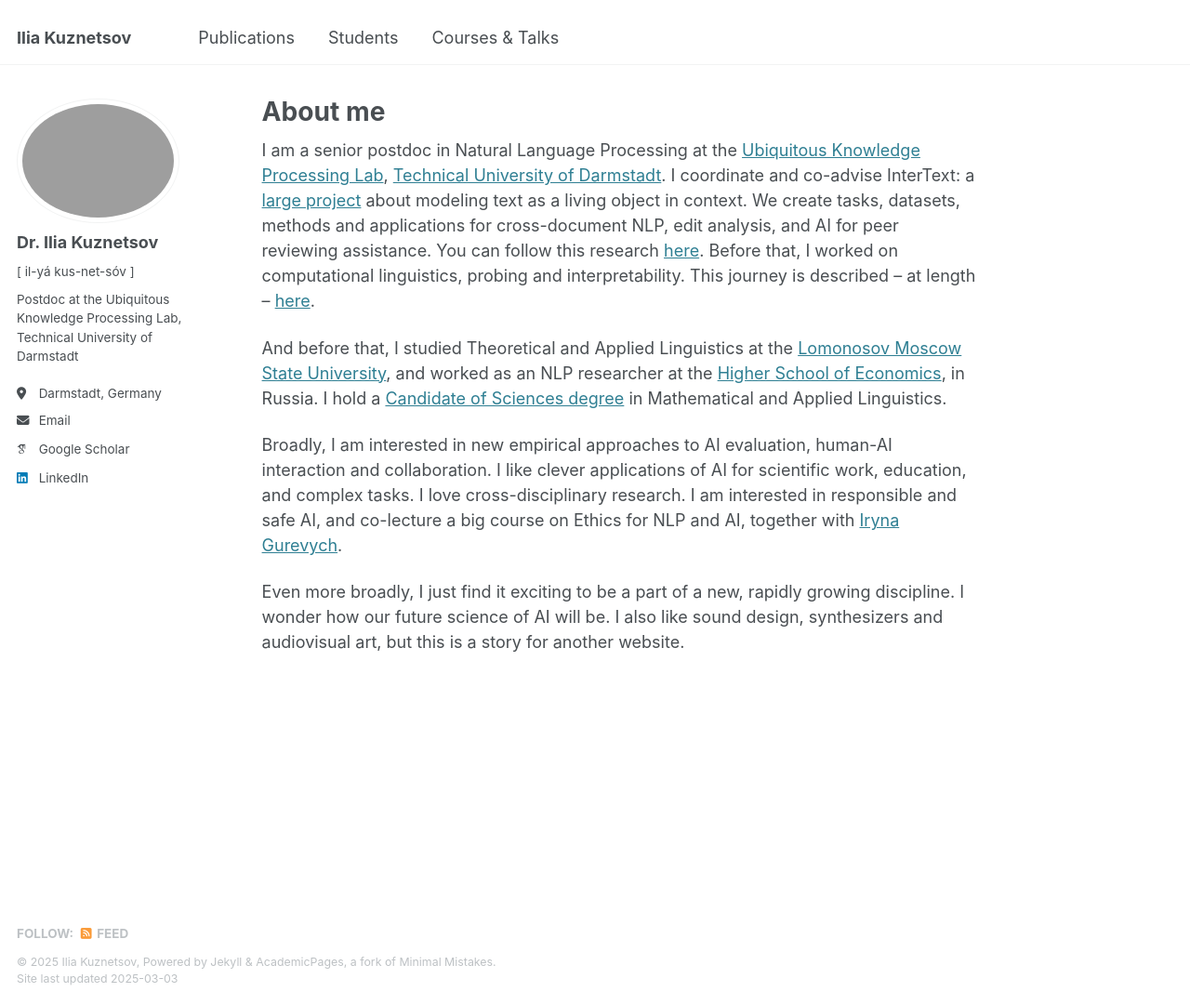
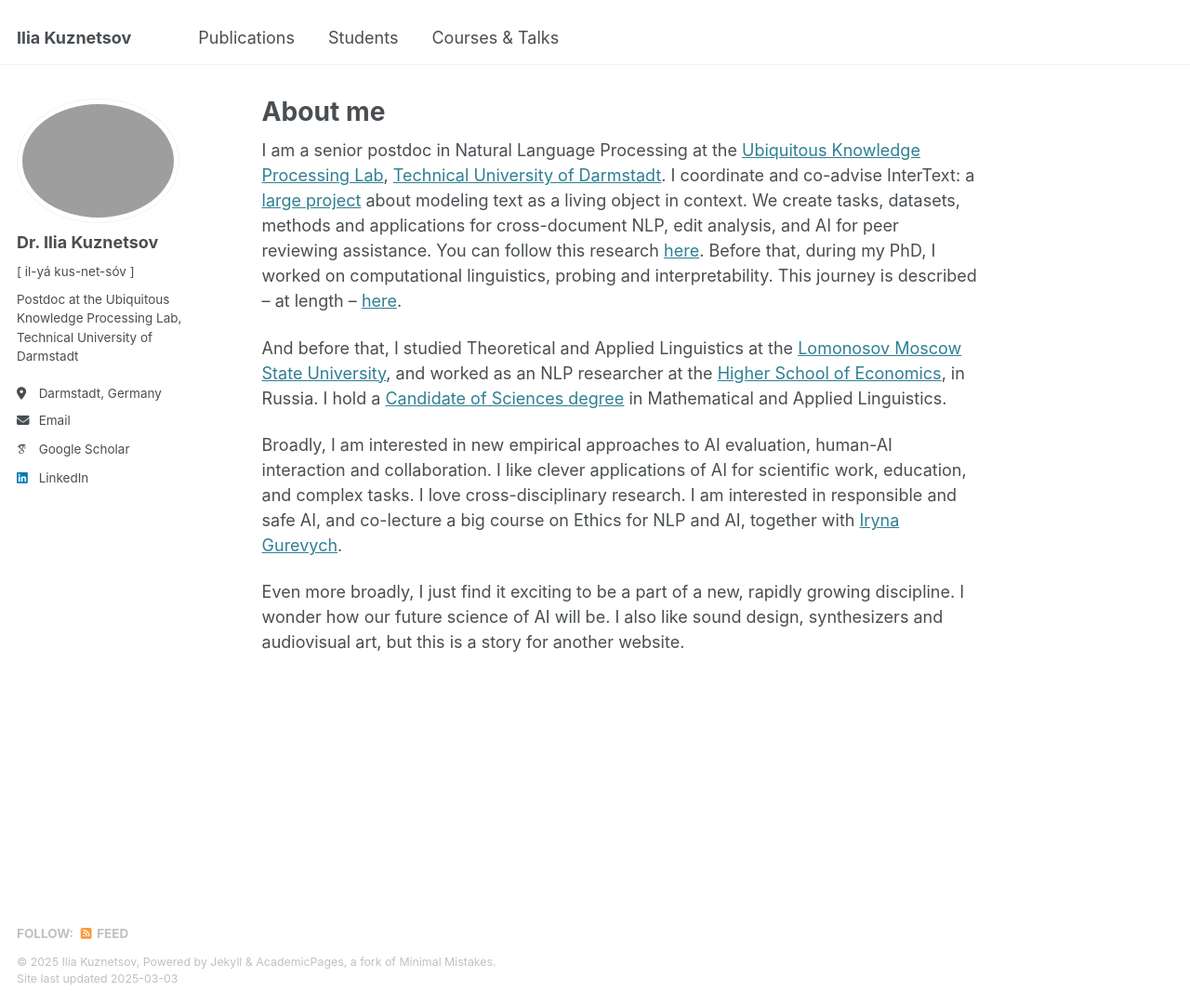
Before and after one commit to iokuznetsov/iokuznetsov.github.io, a Jekyll site: the page built from _pages/about.md, in a window 1280 px wide and 1081 px high. Shown: the whole window at 93% size. Built offline with Jekyll 4.4.1, drawn with Linux system fonts in a browser that asks for light colours; some web fonts are replaced.

Commit message:
Update about.md

```diff
--- a/_pages/about.md
+++ b/_pages/about.md
@@ -11,7 +11,7 @@ I am a senior postdoc in Natural Language Processing at the [Ubiquitous Knowledg
 [Technical University of Darmstadt](https://www.tu-darmstadt.de/). I coordinate and co-advise InterText: a [large project](https://erc.europa.eu/projects-statistics/science-stories/artificial-intelligence-living-texts) about modeling text as a living object in context.
 We create tasks, datasets, methods and applications for cross-document NLP, edit analysis, and AI for peer reviewing assistance.
 You can follow this research [here](https://intertext.ukp-lab.de/).
-Before that, I worked on computational linguistics, probing and interpretability.
+Before that, during my PhD, I worked on computational linguistics, probing and interpretability.
 This journey is described – at length – [here](https://tuprints.ulb.tu-darmstadt.de/19851/).
 
 And before that, I studied Theoretical and Applied Linguistics at the [Lomonosov Moscow State University](https://lomonosov.university), and worked as an NLP researcher at the [Higher School of Economics](https://www.hse.ru/en/), in Russia. I hold a [Candidate of Sciences degree](https://en.wikipedia.org/wiki/Candidate_of_Sciences) in Mathematical and Applied Linguistics.
```
